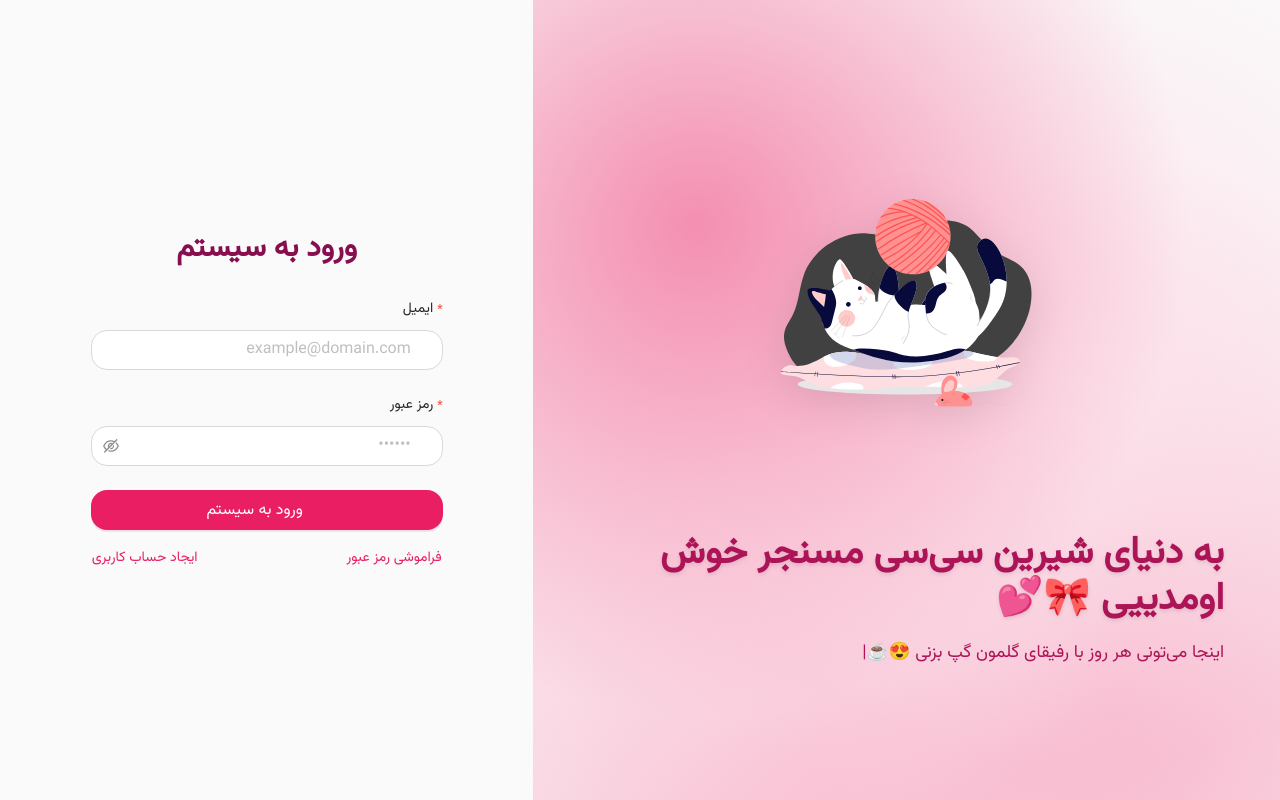
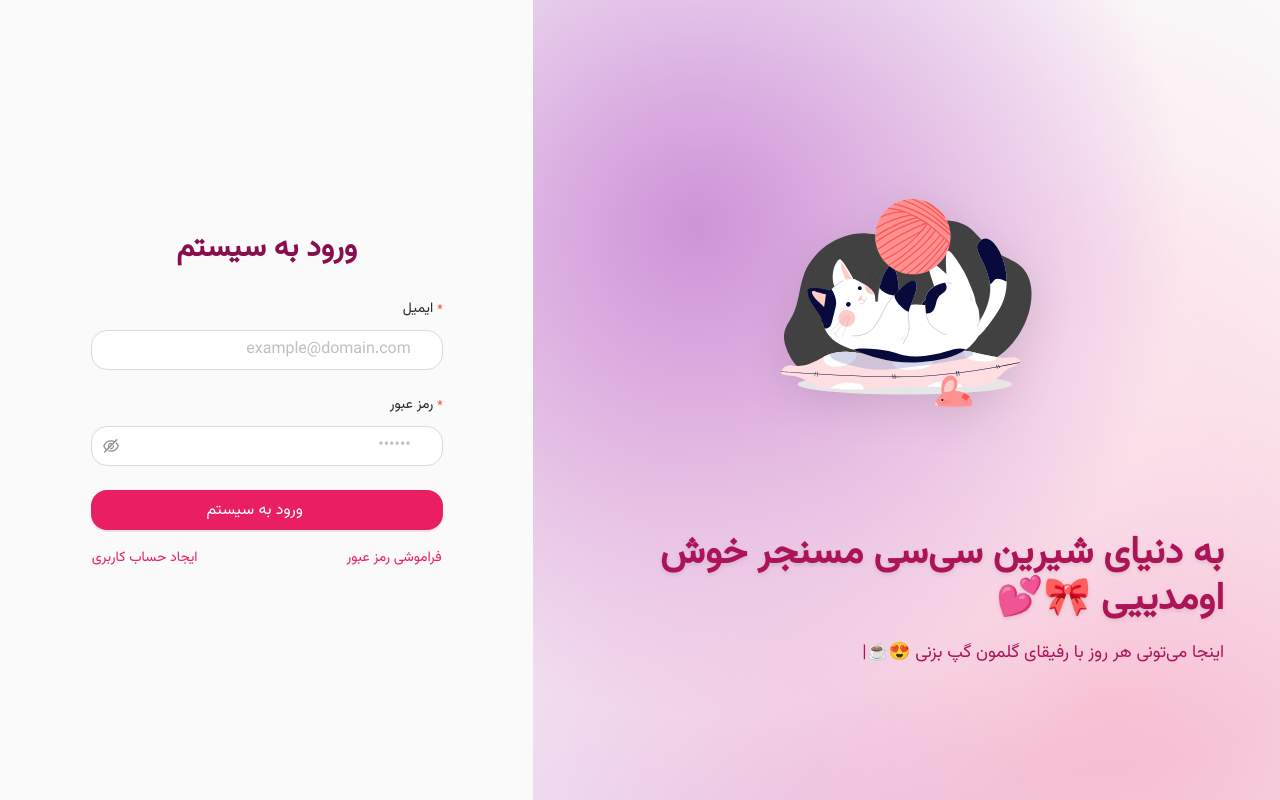
Before and after one commit to ruhollah82/sisi-messenger, a React (Vite) app: page /login in a window 1280 px wide. Built offline with nearby package versions, Linux system fonts and the light colour scheme; some icons are missing.

Commit message:
added secondary colors to radial animation

```diff
--- a/src/layouts/authLayout/leftSide.jsx
+++ b/src/layouts/authLayout/leftSide.jsx
@@ -27,7 +27,7 @@ const LeftSide = () => {
   }, [location.pathname]);
 
   const r1 = useMovingRadial(
-    baseTokens.token.primary3,
+    baseTokens.token.secondary3,
     { x: 20, y: 10 },
     60,
     0.6,
@@ -63,7 +63,7 @@ const LeftSide = () => {
     "circle"
   );
   const r5 = useMovingRadial(
-    baseTokens.token.primary2,
+    baseTokens.token.secondary2,
     { x: 50, y: 50 },
     70,
     0.7,
--- a/src/layouts/authLayout/rightSide.jsx
+++ b/src/layouts/authLayout/rightSide.jsx
@@ -1,10 +1,7 @@
 import { Button, Card, Divider, Flex, Space, theme, Typography } from "antd";
-import React from "react";
 import { Outlet, useNavigate } from "react-router-dom";
 const { Title } = Typography;
-import { baseTokens } from "../../theme/tokens";
 const { useToken } = theme;
-import logo from "../../assets/images/icon/logo-with-name.svg";
 
 const RightSide = () => {
   const navigate = useNavigate();
```
